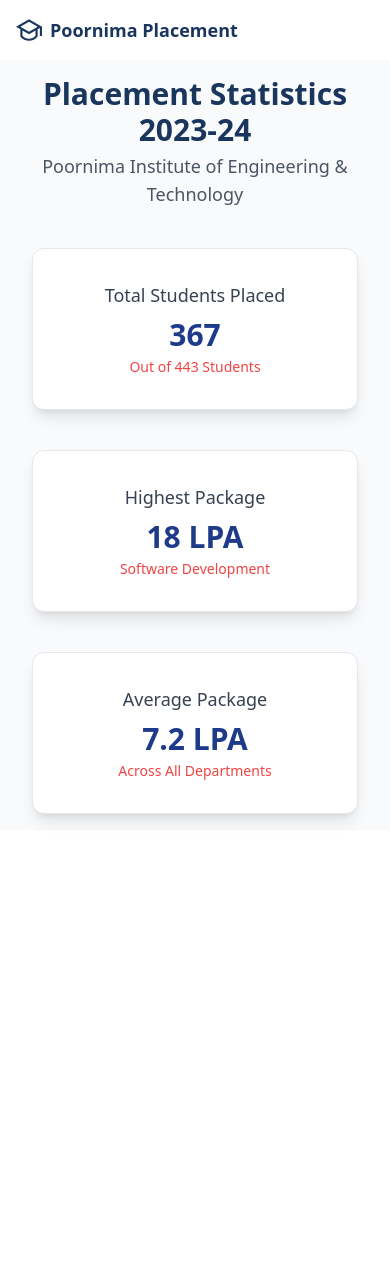
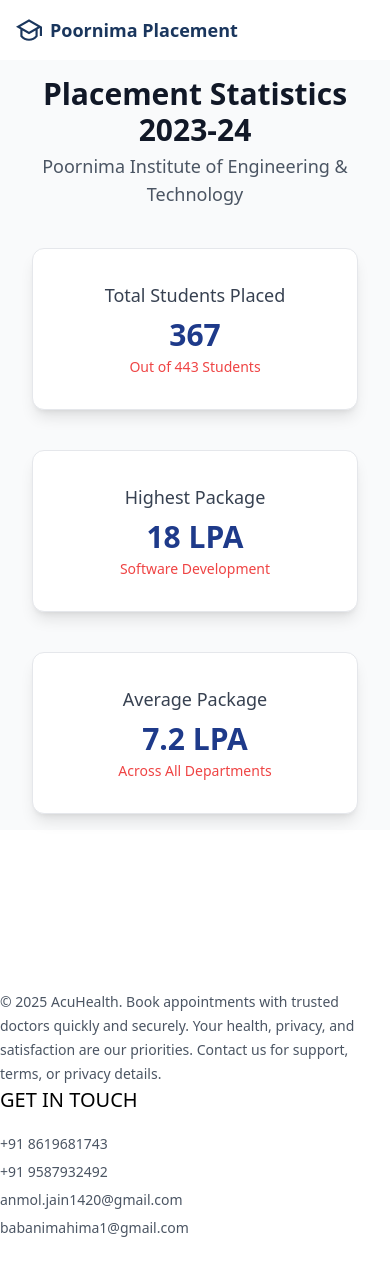
Before and after one commit to Anmoljain03/Poornima-Placement, a React (Vite) app in the folder Frontend/: page /statistics in a window 390 px wide. Before the commit the page ends 844 px from the top, so only its background shows below. Built offline with nearby package versions, Linux system fonts and the light colour scheme.

Commit message:
Merge branch 'main' of https://github.com/Anmoljain03/Poornima-Placement into auth-section

```diff
--- a/Frontend/src/App.jsx
+++ b/Frontend/src/App.jsx
@@ -8,10 +8,12 @@
 import Profile from "./pages/Profile";
 import Login from "./pages/Login";
 import Register from "./pages/Register";
+import Footer from "./components/Footer";
 
 const App = () => {
   const [isAuthenticated, setIsAuthenticated] = useState(false);
   const navigate = useNavigate();
+
 
   useEffect(() => {
     const authData = JSON.parse(localStorage.getItem("auth"));
@@ -40,6 +42,7 @@
         <Route path="/login" element={<Login setAuthState={handleAuthChange} />} />
         <Route path="/register" element={<Register setAuthState={handleAuthChange} />} />
       </Routes>
+      <Footer />
     </>
   );
 };
--- /dev/null
+++ b/Frontend/src/components/Footer.jsx
@@ -0,0 +1,52 @@
+import React from 'react'
+import { Link } from 'react-router-dom' // Import Link component
+
+const Footer = () => {
+  return (
+    <div className='md:mx-10'>
+      <div className='flex-flex-col sm:grid grid-cols-[3fr_1fr_1fr] gap-14 my-10 mt-40 text-sm'>
+
+        {/* left section */}
+        <div>
+          <p className='w-full md:2/3 text-gray-600 leading-6'>
+          © 2025 AcuHealth. Book appointments with trusted doctors quickly and securely. Your health, privacy, and satisfaction are our priorities. Contact us for support, terms, or privacy details.
+          </p>
+        </div>
+
+        {/* center section */}
+        {/* <div>
+          <p className='text-xl font-medium mb-5'>Company</p>
+          <ul className='flex flex-col gap-2 text-gray-600'>
+            <li>
+            <Link to="/Home" className='hover:underline'>Home</Link>
+            </li>
+
+            <li>
+            <Link to="/Statistics" className='hover:underline'>Statistics</Link>
+            </li>
+
+            <li>
+            <Link to="/Contact" className='hover:underline'>Contact</Link>
+            </li>
+
+
+          </ul>
+        </div> */}
+
+        {/* right section */}
+        <div>
+          <p className='text-xl font-medium mb-5'>GET IN TOUCH</p>
+          <ul className='flex flex-col gap-2 text-gray-600'>
+            <li>+91 8619681743</li>
+            <li>+91 9587932492</li>
+            <li>anmol.jain1420@gmail.com</li>
+            <li>babanimahima1@gmail.com</li>
+          </ul>
+        </div>
+
+      </div>
+    </div>
+  )
+}
+
+export default Footer
--- a/Frontend/src/components/Navbar.jsx
+++ b/Frontend/src/components/Navbar.jsx
@@ -26,7 +26,7 @@
         {/* Logo Section */}
         <a href="#" className="flex items-center space-x-2 text-[#1A365D] hover:text-[#496c9c] font-semibold text-lg">
           <RiGraduationCapLine size={26} />
-          <span>Poornima Placement</span>
+          <span onClick={() => navigate("/")}>Poornima Placement</span>
         </a>
 
         <ul className="hidden md:flex space-x-2">
--- a/Frontend/src/pages/Home.jsx
+++ b/Frontend/src/pages/Home.jsx
@@ -57,7 +57,7 @@
       <section className="bg-[#F8F9FA] py-12 px-10 mt-22">
         <div className="container mx-auto flex">
           {/* Stat 1 */}
-          <div className="w-1/3 flex items-center pl-10 bg-white rounded-lg px-40 p border-2 py-5 m-8">
+          <div className="w-1/3 flex items-center pl-10 bg-white rounded-lg px-40 p border-2 py-5 m-8 hover:shadow-lg transition duration-300">
             <LuBriefcase size={30} className="mr-4 bg-gray-200 p-1 rounded-lg text-[#1A365D]" />
             <div>
               <span className="text-2xl font-bold text-[#1A365D] block">500+</span>
@@ -68,7 +68,7 @@
           {/* Stat 2 */}
           <div className="w-1/3 flex items-center pl-10 bg-white rounded-lg px-70 p border-2 py-5 m-8 hover:shadow-lg transition duration-300">
             <TbUsers size={30} className="mr-4 bg-gray-200 p-0.5 px-0.9 rounded-lg text-[#1A365D]" />
-            <div className='hover:shadow-lg transition duration-300'>
+            <div>
               <span className="text-2xl font-bold text-[#1A365D] block">1000+</span>
               <p className="text-md text-gray-600">Placed Students</p>
             </div>
@@ -77,7 +77,7 @@
           {/* Stat 3 */}
           <div className="w-1/3 flex items-center pl-10 bg-white rounded-lg px-70 p border-2 py-5 m-8 hover:shadow-lg transition duration-300">
             <IoMdTrendingUp size={30} className="mr-4 bg-gray-200 p-1 rounded-lg text-[#1A365D]"  />
-            <div className='hover:shadow-lg transition duration-300'>
+            <div>
               <span className="text-2xl font-bold text-[#1A365D] block">92%</span>
               <p className="text-md text-gray-600">Placement Rate</p>
             </div>
--- a/Frontend/src/pages/Register.jsx
+++ b/Frontend/src/pages/Register.jsx
@@ -6,10 +6,10 @@
 import { useNavigate } from "react-router-dom";
 import bgImage from "../assets/bg.png";
 
-const Register = () => {
+const Register = ({ setAuthState }) => {
   const navigate = useNavigate();
 
-  // ✅ Validation Schema using Yup
+  // ✅ Validation Sch00ema using Yup//
   const validationSchema = Yup.object({
     name: Yup.string().required("Full Name is required"),
     email: Yup.string()
@@ -30,8 +30,13 @@
     console.log("Submitting Form Data:", values);
     try {
       const response = await axios.post("http://localhost:5000/api/auth/register", values);
+      localStorage.setItem("token", response.data.token);
+      localStorage.setItem("auth", JSON.stringify({ isAuthenticated: true }));
+
+      setAuthState(true);
       console.log("Registration Successful:", response.data);
       alert("Registration Successful");
+      navigate("/");
     } catch (error) {
       console.error("Registration Failed:", error.response?.data || error.message);
       alert(error.response?.data?.message || "Registration Failed");
--- a/Frontend/src/pages/Statistics.jsx
+++ b/Frontend/src/pages/Statistics.jsx
@@ -6,7 +6,7 @@
       {/* Wider container for proper spacing */}
       <div className="max-w-[1400px] mx-auto text-center px-8 lg:px-0">
         {/* Title Section */}
-        <h2 className="text-3xl font-bold text-[#1A365D]">
+        <h2 className="text-3xl font-bold text-gray-900">
           Placement Statistics 2023-24
         </h2>
         <p className="text-lg text-gray-600 mt-1">
```
Also changed, not shown: 1 other file (tests, documents, lock files or other folders).
